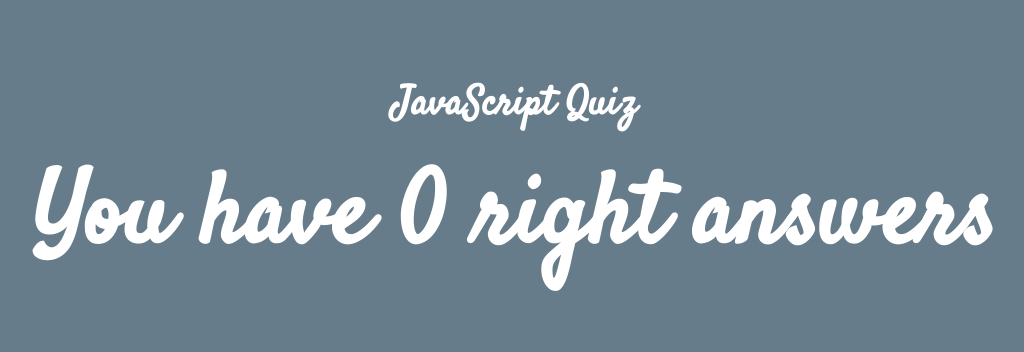
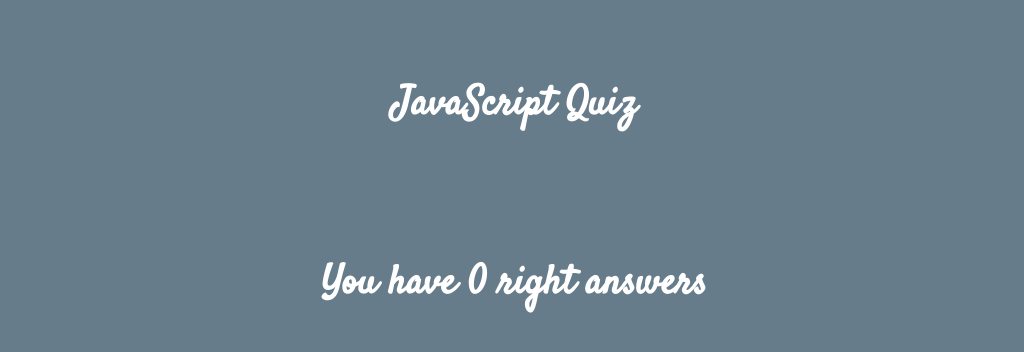
Before and after one commit to AleksandarBoev/Softuni-JS-Essentials, a website: page 04.objects-and-dom-exercise/tasks/t04_javascript_quizz/template.html in a window 1280 px wide. Both pictures are taken after a click on the element "onmouseclick". Shown: the whole page, without its empty margins (126-1150 px from the left). Drawn offline with Linux system fonts and the light colour scheme.

Commit message:
Simplified solution and fixed minor bug

```diff
--- a/04.objects-and-dom-exercise/tasks/t04_javascript_quizz/solution.js
+++ b/04.objects-and-dom-exercise/tasks/t04_javascript_quizz/solution.js
@@ -1,43 +1,38 @@
-function solve() { //TODO task description does not specify how exactly to visualize result. Works properly as it is tho
+function solve() {
     const addHidden = sectionElement => sectionElement.style.display = 'none';
     const removeHidden = sectionElement => sectionElement.style.display = 'block';
+
     const rightAnswers = ['onclick', 'JSON.stringify()', 'A programming API for HTML and XML documents'];
     let rightAnswersCounter = 0;
 
-    const resultHeader = document.createElement('h1');
-    const quizDivElement = document.getElementById('quizzie').appendChild(document.createElement('h1'));
-    // const visualizeResult = string => {
-    //     const resultLiElement = document.getElementsByClassName('results-inner')[0];
-    //     const resultHeader = resultLiElement.children[0];
-    //     resultHeader.textContent = string;
-    //     resultLiElement.style.display = 'block';
-    // };
+    const visualizeResult = quizResultMessage => {
+        const resultUlElement = document.getElementById('results');
+        const resultHeaderElement = resultUlElement.getElementsByTagName('h1')[0];
+        resultUlElement.style.display = 'block';
+        resultHeaderElement.textContent = quizResultMessage;
+    };
 
     const sections = document.getElementsByTagName('section');
-    const answerDivBoxes = document.getElementsByClassName('answer-wrap');
 
-    for (let i = 0; i < answerDivBoxes.length; i += 1) {
-        answerDivBoxes[i].addEventListener('click', () => {
-            const selectedAnswerParagraphElement = answerDivBoxes[i].children[0];
-            const selectedAnswerValue = selectedAnswerParagraphElement.textContent;
+    for (let i = 0; i < sections.length; i += 1) {
+        const answerDivBoxes = Array.from(sections[i].getElementsByClassName('answer-wrap'));
 
-            if (rightAnswers.includes(selectedAnswerValue)) { //if selected answer is right
-                rightAnswersCounter++;
-                if (rightAnswersCounter === sections.length) { //if all answers are correct
-                    sections[rightAnswersCounter - 1].style.display = 'none';
-                    resultHeader.textContent = 'You are recognized as top JavaScript fan!';
-                    quizDivElement.appendChild(resultHeader);
-                    // visualizeResult('You are recognized as top JavaScript fan!');
+        for (let currentAnswerDivBox of answerDivBoxes) {
+            currentAnswerDivBox.addEventListener('click', () => {
+                addHidden(sections[i]);
+
+                const answerValue = currentAnswerDivBox.getElementsByClassName('answer-text')[0].textContent;
+
+                if (answerValue === rightAnswers[i]) {
+                    rightAnswersCounter++;
+                    if (rightAnswersCounter === sections.length)
+                        visualizeResult('You are recognized as top JavaScript fan!');
+                     else
+                        removeHidden(sections[i + 1]);
                 } else {
-                    addHidden(sections[rightAnswersCounter - 1]);
-                    removeHidden(sections[rightAnswersCounter]);
+                    visualizeResult(`You have ${rightAnswersCounter} right answers`)
                 }
-            } else { //if selected answer is wrong
-                addHidden(sections[rightAnswersCounter]);
-                resultHeader.textContent = `You have ${rightAnswersCounter} right answers`;
-                quizDivElement.appendChild(resultHeader);
-                // visualizeResult(`You have ${rightAnswersCounter} right answers`);
-            }
-        })
+            });
+        }
     }
 }
--- a/04.objects-and-dom-exercise/tasks/t04_javascript_quizz/template.html
+++ b/04.objects-and-dom-exercise/tasks/t04_javascript_quizz/template.html
@@ -70,7 +70,7 @@
         </section>
         <ul id="results">
             <li class="results-inner">
-                <h1>why doesn't this visualize+!+! AAAAA</h1>
+                <h1></h1>
             </li>
         </ul>
     </div>
```
